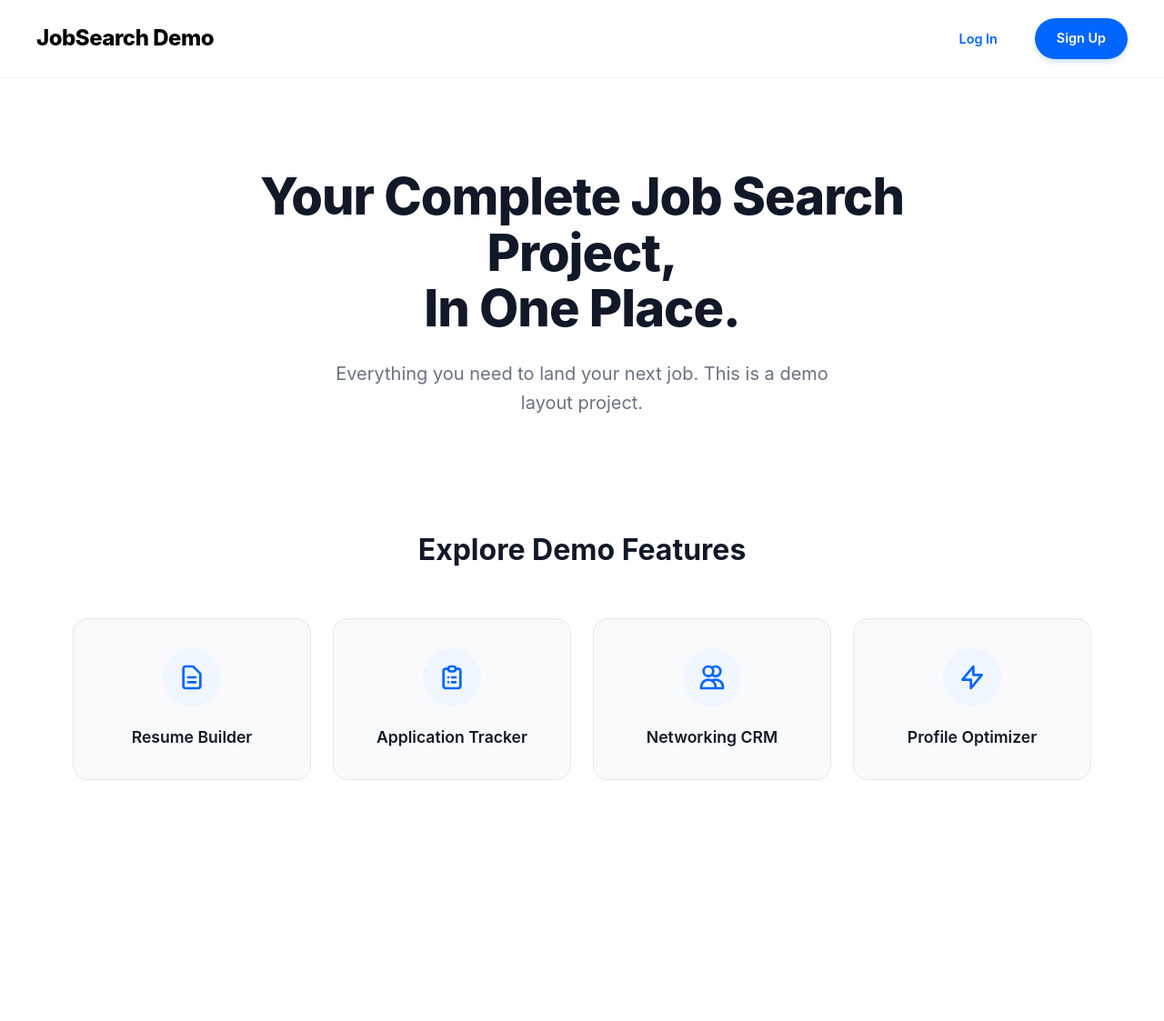
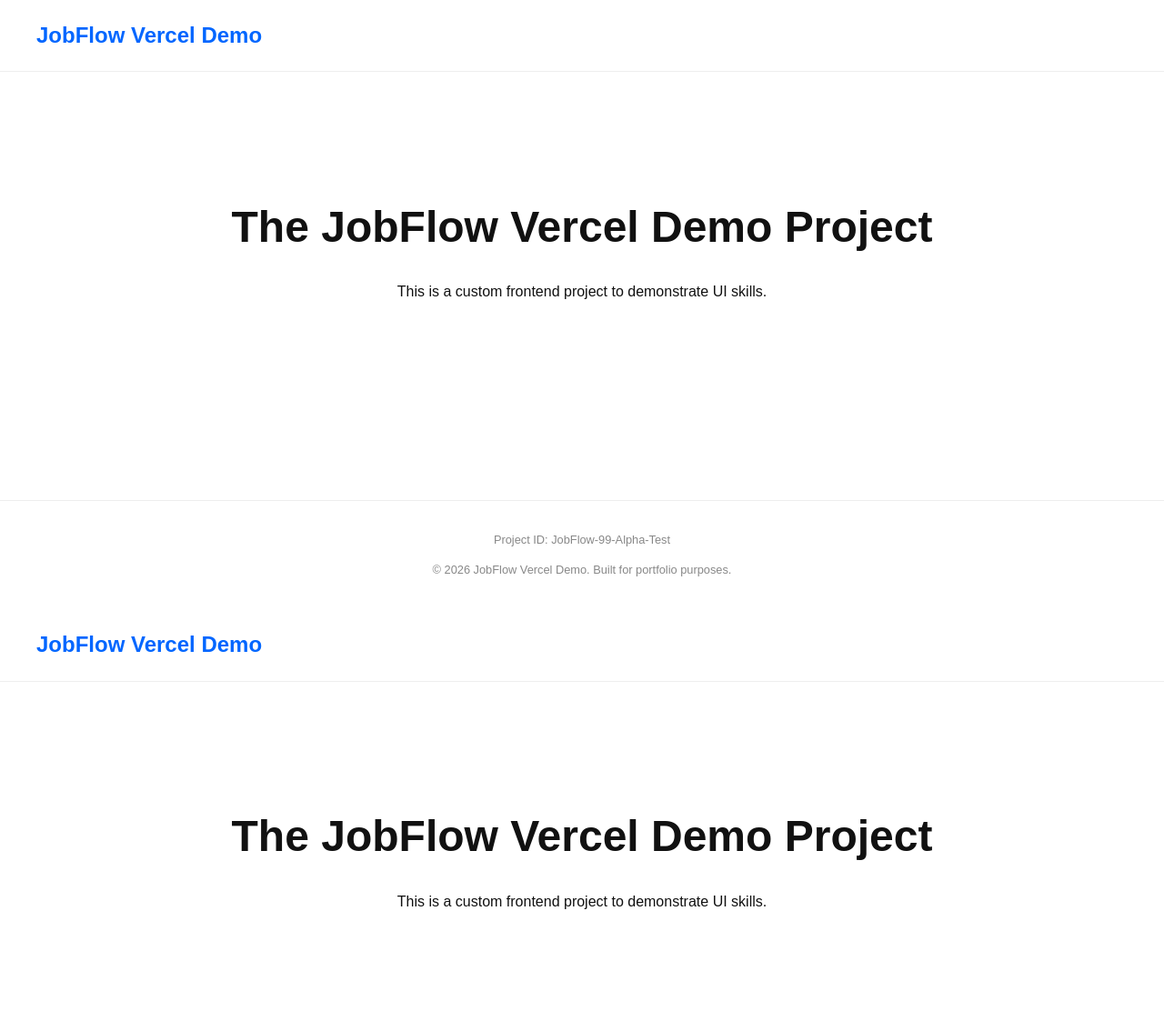
Before and after one commit to moboutrig/careerflow, a website: page index.html in a window 1280 px wide. Shown: the top 1123 px of the page at 91% size. Before the commit the page ends 898 px from the top, so only its background shows below. Drawn offline with Linux system fonts and the light colour scheme.

Commit message:
Update index.html

```diff
--- a/index.html
+++ b/index.html
@@ -4,155 +4,86 @@
     <meta charset="UTF-8">
     <meta name="viewport" content="width=device-width, initial-scale=1.0">
 
-    <!-- 1. CANONICAL -->
-    <link rel="canonical" href="https://careerflow-nine.vercel.app/">
+    <!-- 1. UNIQUE TITLE (This is what appears in Google Search results) -->
+    <title>JobFlow Vercel Demo | My Portfolio Project</title>
 
-    <!-- 2. FAVICON -->
-    <link rel="icon" type="image/x-icon" href="/favicon.ico">
+    <!-- 2. DESCRIPTION (The text under the link in Google) -->
+    <meta name="description" content="JobFlow Vercel Demo is a frontend portfolio project showcasing a resume builder and job tracker layout. Created by a Senior Frontend Developer.">
 
-    <!-- 3. UNIQUE SEO TITLE (So you can find it!) -->
-    <title>JobSearch Demo | The Ultimate Career Toolkit Project</title>
-    <meta name="description" content="A demo project showcasing a complete job search toolkit layout. Features include Resume Builder and Job Tracker concepts.">
-    <meta name="robots" content="noindex, nofollow"> <!-- RECOMMENDATION: Keep 'noindex' for test sites so Google doesn't punish you for duplicate content -->
+    <!-- 3. ROBOTS (Tell Google: "YES, list me!") -->
+    <meta name="robots" content="index, follow">
 
     <style>
-        /* ... (Keep the exact same CSS as before) ... */
-        :root {
-            --primary-blue: #0066ff;
-            --text-dark: #111827;
-            --text-gray: #6b7280;
-            --bg-card: #f9fafb;
-            --border-card: #e5e7eb;
-        }
-
-        * { box-sizing: border-box; margin: 0; padding: 0; }
-        body { font-family: -apple-system, BlinkMacSystemFont, "Segoe UI", Roboto, Helvetica, Arial, sans-serif; color: var(--text-dark); line-height: 1.6; }
-
-        header { display: flex; justify-content: space-between; align-items: center; padding: 20px 40px; background: #fff; border-bottom: 1px solid #f3f4f6; }
-        .logo { font-weight: 800; font-size: 1.5rem; color: #000; text-decoration: none; letter-spacing: -0.5px; }
-        .auth-buttons { display: flex; gap: 16px; }
-
-        .btn { padding: 10px 24px; border-radius: 50px; text-decoration: none; font-weight: 600; font-size: 0.9rem; transition: all 0.2s ease; }
-        .btn-login { color: var(--primary-blue); border: 1px solid transparent; }
-        .btn-signup { background-color: var(--primary-blue); color: white; box-shadow: 0 4px 6px -1px rgba(0, 102, 255, 0.2); }
-        .btn:hover { transform: translateY(-1px); opacity: 0.9; }
-
-        .hero { text-align: center; padding: 100px 20px 80px; max-width: 900px; margin: 0 auto; }
-        .hero h1 { font-size: 3.5rem; font-weight: 800; margin-bottom: 24px; line-height: 1.1; letter-spacing: -1px; }
-        .hero p { font-size: 1.25rem; color: var(--text-gray); max-width: 600px; margin: 0 auto; }
-
-        .categories-section { padding: 40px; max-width: 1200px; margin: 0 auto; }
-        .section-title { text-align: center; margin-bottom: 50px; font-size: 2rem; color: var(--text-dark); font-weight: 700; }
-
-        .grid-container { display: grid; grid-template-columns: repeat(4, 1fr); gap: 24px; }
-
-        .feature-card {
-            background: var(--bg-card);
-            border: 1px solid var(--border-card);
-            border-radius: 16px;
-            padding: 32px 24px;
-            text-align: center;
-            transition: all 0.3s ease;
-            display: flex;
-            flex-direction: column;
-            align-items: center;
-            height: 100%;
-        }
-
-        .feature-card:hover {
-            transform: translateY(-8px);
-            border-color: var(--primary-blue);
-            box-shadow: 0 10px 15px -3px rgba(0, 0, 0, 0.1);
-        }
-
-        .icon-box {
-            width: 64px;
-            height: 64px;
-            background: #eff6ff;
-            border-radius: 50%;
-            display: flex;
-            align-items: center;
-            justify-content: center;
-            margin-bottom: 20px;
-            color: var(--primary-blue);
-        }
-
-        .icon-box svg { width: 32px; height: 32px; }
-        .feature-card h3 { font-size: 1.1rem; font-weight: 600; color: var(--text-dark); }
-
-        @media (max-width: 1024px) {
-            .grid-container { grid-template-columns: repeat(2, 1fr); }
-        }
-        @media (max-width: 768px) {
-            .grid-container { grid-template-columns: 1fr; }
-            .hero h1 { font-size: 2.25rem; }
-            header { padding: 20px; }
-            .logo { font-size: 1.25rem; }
-        }
+        /* Base Styles */
+        body { font-family: sans-serif; margin: 0; padding: 0; color: #111; line-height: 1.6; }
+        header { padding: 20px 40px; display: flex; justify-content: space-between; border-bottom: 1px solid #eee; }
+        .logo { font-weight: 800; font-size: 1.5rem; text-decoration: none; color: #0066ff; }
+        .hero { text-align: center; padding: 100px 20px; }
+        h1 { font-size: 3rem; margin-bottom: 20px; }
+        .footer-fingerprint { margin-top: 100px; padding: 20px; text-align: center; font-size: 0.8rem; color: #888; border-top: 1px solid #eee; }
     </style>
 </head>
 <body>
 
-    <header role="banner">
-        <!-- REBRANDED LOGO -->
-        <a href="/" class="logo" aria-label="Home">JobSearch Demo</a>
-        <nav class="auth-buttons">
-            <a href="/login" class="btn btn-login">Log In</a>
-            <a href="/signup" class="btn btn-signup">Sign Up</a>
-        </nav>
+    <header>
+        <!-- A UNIQUE BRAND NAME -->
+        <a href="/" class="logo">JobFlow Vercel Demo</a>
     </header>
 
-    <main role="main">
-        <section class="hero">
-            <!-- REBRANDED HERO TEXT -->
-            <h1>Your Complete Job Search Project,<br> In One Place.</h1>
-            <p>Everything you need to land your next job. This is a demo layout project.</p>
-        </section>
+    <main class="hero">
+        <h1>The JobFlow Vercel Demo Project</h1>
+        <p>This is a custom frontend project to demonstrate UI skills.</p>
+    </main>
 
-        <section class="categories-section">
-            <h2 class="section-title">Explore Demo Features</h2>
+    <!-- THE SECRET WEAPON: A Unique Fingerprint -->
+    <footer class="footer-fingerprint">
+        <p>Project ID: JobFlow-99-Alpha-Test</p>
+        <p>&copy; 2026 JobFlow Vercel Demo. Built for portfolio purposes.</p>
+    </footer>
 
-            <div class="grid-container">
+</body>
+</html><!DOCTYPE html>
+<html lang="en">
+<head>
+    <meta charset="UTF-8">
+    <meta name="viewport" content="width=device-width, initial-scale=1.0">
 
-                <article class="feature-card">
-                    <div class="icon-box" aria-hidden="true">
-                        <svg xmlns="http://www.w3.org/2000/svg" fill="none" viewBox="0 0 24 24" stroke="currentColor" stroke-width="2">
-                            <path stroke-linecap="round" stroke-linejoin="round" d="M9 12h6m-6 4h6m2 5H7a2 2 0 01-2-2V5a2 2 0 012-2h5.586a1 1 0 01.707.293l5.414 5.414a1 1 0 01.293.707V19a2 2 0 01-2 2z" />
-                        </svg>
-                    </div>
-                    <h3>Resume Builder</h3>
-                </article>
+    <!-- 1. UNIQUE TITLE (This is what appears in Google Search results) -->
+    <title>JobFlow Vercel Demo | My Portfolio Project</title>
 
-                <article class="feature-card">
-                    <div class="icon-box" aria-hidden="true">
-                        <svg xmlns="http://www.w3.org/2000/svg" fill="none" viewBox="0 0 24 24" stroke="currentColor" stroke-width="2">
-                            <path stroke-linecap="round" stroke-linejoin="round" d="M9 5H7a2 2 0 00-2 2v12a2 2 0 002 2h10a2 2 0 002-2V7a2 2 0 00-2-2h-2M9 5a2 2 0 002 2h2a2 2 0 002-2M9 5a2 2 0 012-2h2a2 2 0 012 2m-3 7h3m-3 4h3m-6-4h.01M9 16h.01" />
-                        </svg>
-                    </div>
-                    <h3>Application Tracker</h3>
-                </article>
+    <!-- 2. DESCRIPTION (The text under the link in Google) -->
+    <meta name="description" content="JobFlow Vercel Demo is a frontend portfolio project showcasing a resume builder and job tracker layout. Created by a Senior Frontend Developer.">
 
-                <article class="feature-card">
-                    <div class="icon-box" aria-hidden="true">
-                        <svg xmlns="http://www.w3.org/2000/svg" fill="none" viewBox="0 0 24 24" stroke="currentColor" stroke-width="2">
-                            <path stroke-linecap="round" stroke-linejoin="round" d="M12 4.354a4 4 0 110 5.292M15 21H3v-1a6 6 0 0112 0v1zm0 0h6v-1a6 6 0 00-9-5.197M13 7a4 4 0 11-8 0 4 4 0 018 0z" />
-                        </svg>
-                    </div>
-                    <h3>Networking CRM</h3>
-                </article>
+    <!-- 3. ROBOTS (Tell Google: "YES, list me!") -->
+    <meta name="robots" content="index, follow">
 
-                <article class="feature-card">
-                    <div class="icon-box" aria-hidden="true">
-                        <svg xmlns="http://www.w3.org/2000/svg" fill="none" viewBox="0 0 24 24" stroke="currentColor" stroke-width="2">
-                            <path stroke-linecap="round" stroke-linejoin="round" d="M13 10V3L4 14h7v7l9-11h-7z" />
-                        </svg>
-                    </div>
-                    <h3>Profile Optimizer</h3>
-                </article>
+    <style>
+        /* Base Styles */
+        body { font-family: sans-serif; margin: 0; padding: 0; color: #111; line-height: 1.6; }
+        header { padding: 20px 40px; display: flex; justify-content: space-between; border-bottom: 1px solid #eee; }
+        .logo { font-weight: 800; font-size: 1.5rem; text-decoration: none; color: #0066ff; }
+        .hero { text-align: center; padding: 100px 20px; }
+        h1 { font-size: 3rem; margin-bottom: 20px; }
+        .footer-fingerprint { margin-top: 100px; padding: 20px; text-align: center; font-size: 0.8rem; color: #888; border-top: 1px solid #eee; }
+    </style>
+</head>
+<body>
 
-            </div>
-        </section>
+    <header>
+        <!-- A UNIQUE BRAND NAME -->
+        <a href="/" class="logo">JobFlow Vercel Demo</a>
+    </header>
+
+    <main class="hero">
+        <h1>The JobFlow Vercel Demo Project</h1>
+        <p>This is a custom frontend project to demonstrate UI skills.</p>
     </main>
+
+    <!-- THE SECRET WEAPON: A Unique Fingerprint -->
+    <footer class="footer-fingerprint">
+        <p>Project ID: JobFlow-99-Alpha-Test</p>
+        <p>&copy; 2026 JobFlow Vercel Demo. Built for portfolio purposes.</p>
+    </footer>
 
 </body>
 </html>
```
